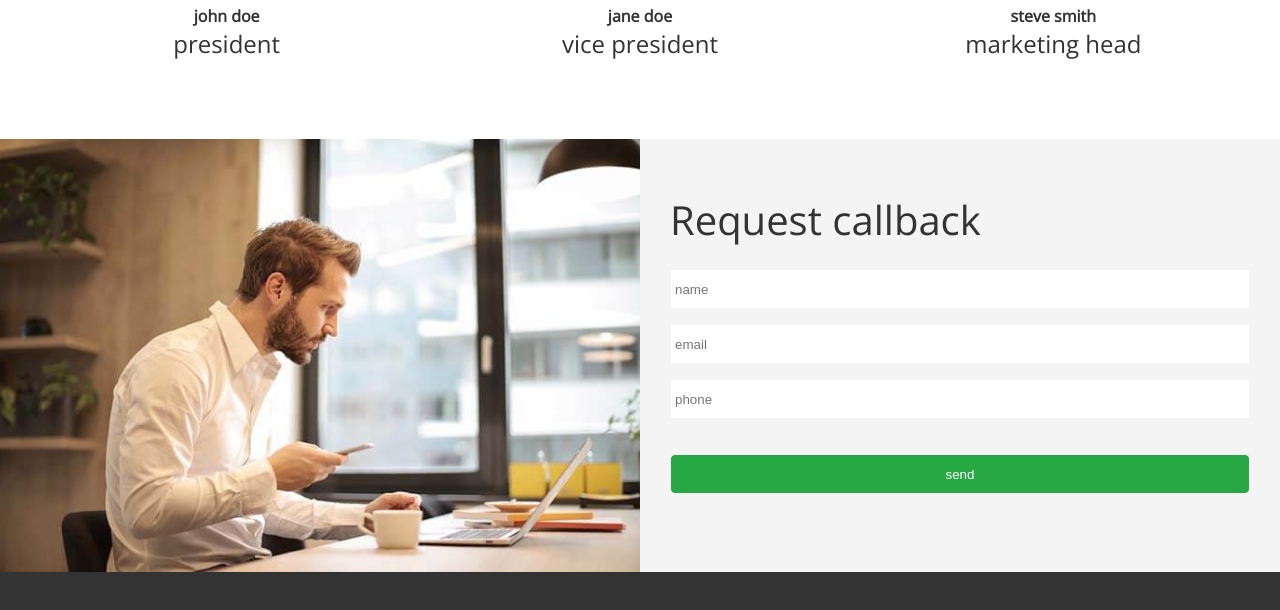
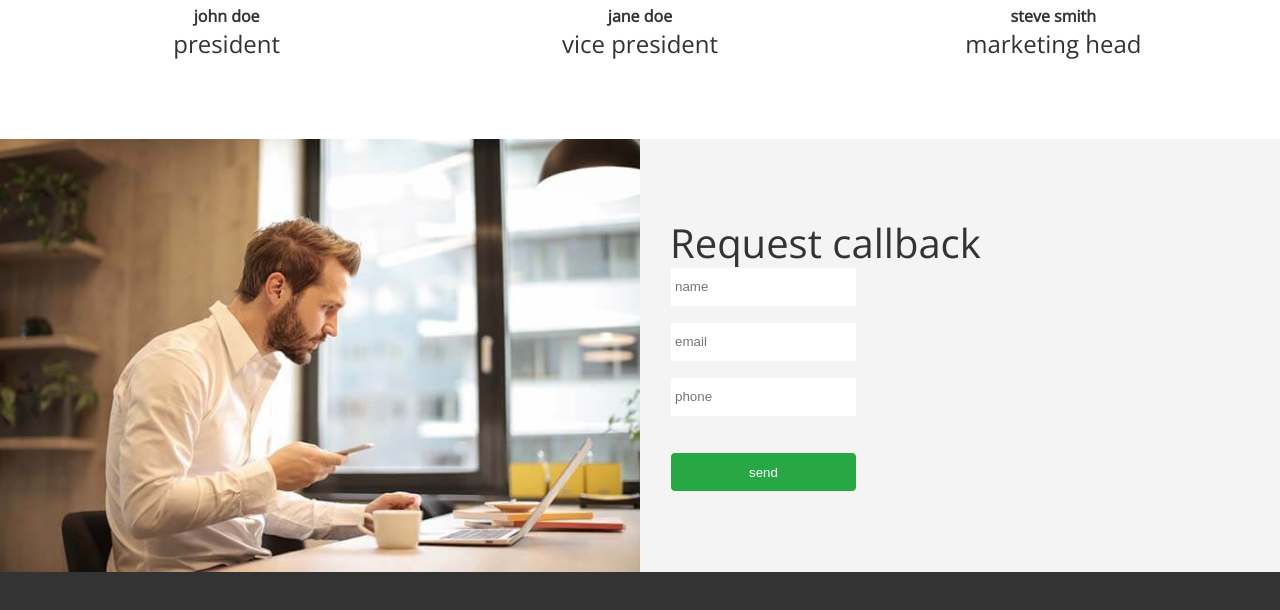
Before and after one commit to umtt31/edgeledger_website, a plain HTML site: page index.html in a window 1280 px wide. Shown: the part 3225-3835 px from the top of the page. Drawn offline with nearby package versions, Linux system fonts and the light colour scheme.

Commit message:
Basic website example 2.

```diff
--- a/css/style.css
+++ b/css/style.css
@@ -130,7 +130,7 @@ img {
     margin-bottom: 15px;
 }
 
-/*flex collumn*/
+/*flex column*/
 .flex-columns .row {
     display: flex;
     flex-direction: row;
@@ -190,15 +190,12 @@ img {
 }
 
 /*callback form*/
-.callback-form {
-    width: 100%;
-    padding: 20px 0;
-}
+btn
 
-.callback-form label {
-    display: block;
-    margin-bottom: 5px;
-}
+    .callback-form label {
+        display: block;
+        margin-bottom: 5px;
+    }
 
 .callback-form .form-control {
     margin-bottom: 15px;
```
